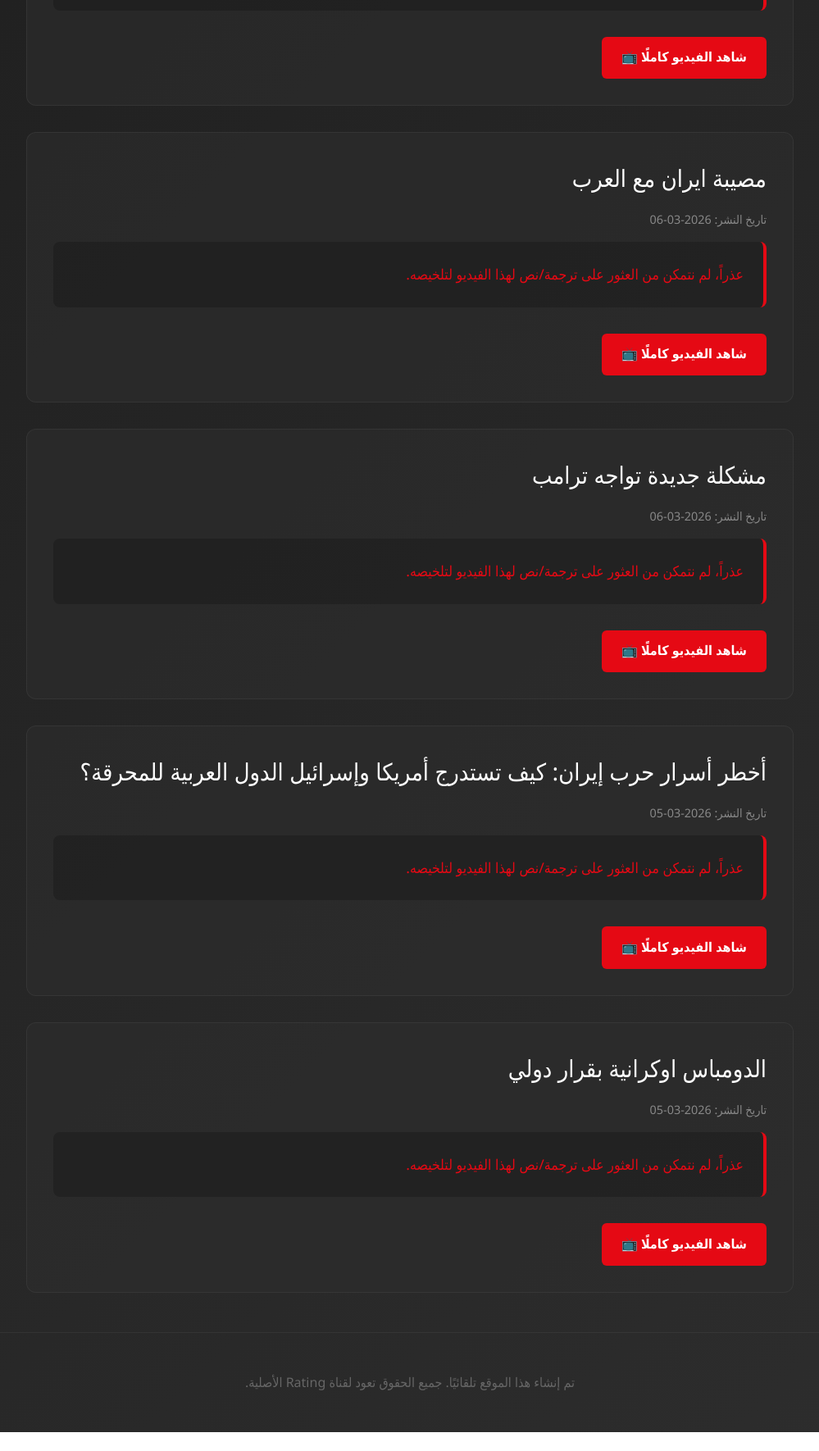
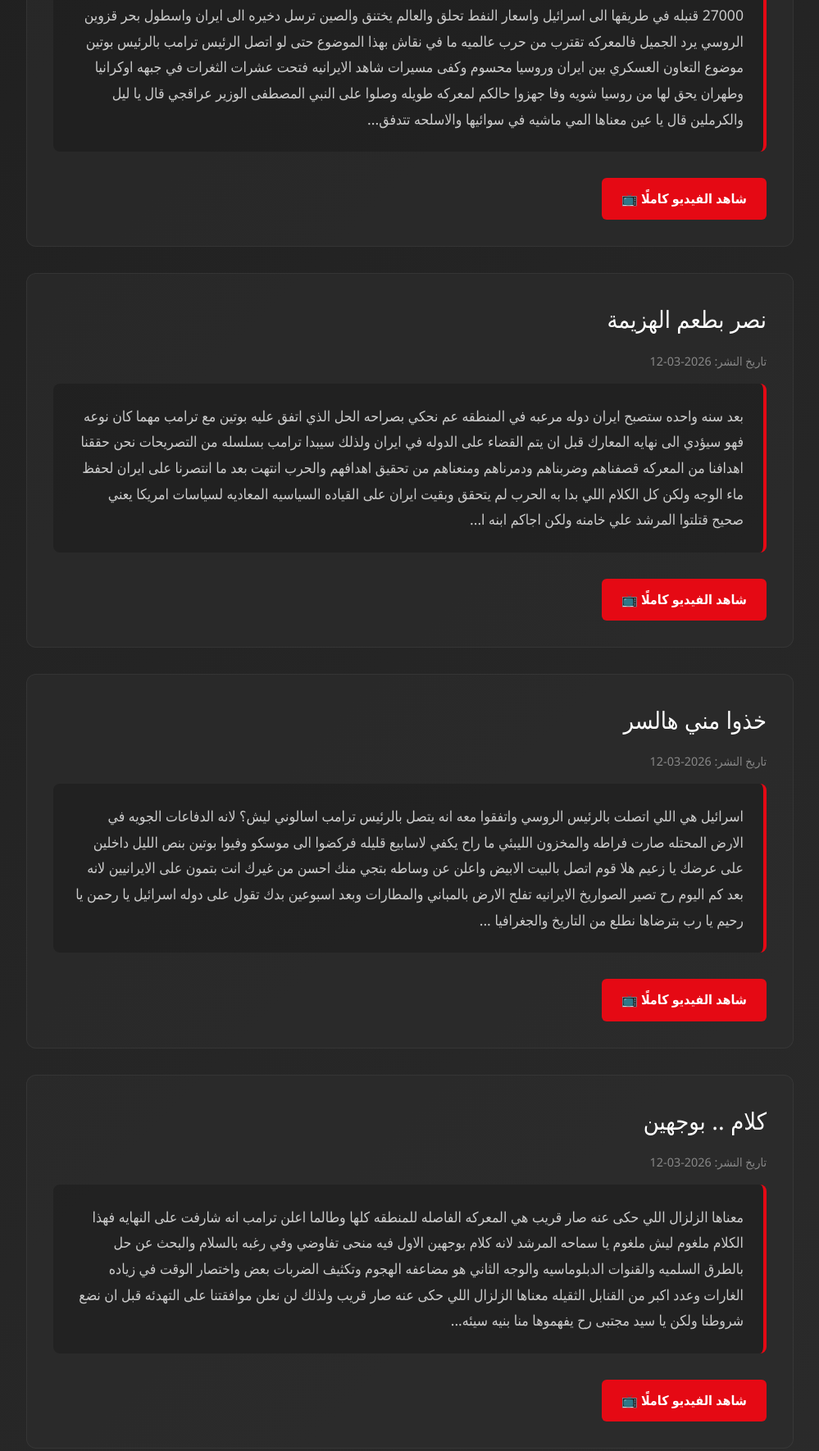
Before and after one commit to hadialshurem/rating-video-summarizer, a plain HTML site: page index.html in a window 1280 px wide. Shown: the part 574-2344 px from the top of the page at 82% size, without its empty margins (140-1139 px from the left). Before the commit the page ends 2321 px from the top, so only its background shows below. Drawn offline with Linux system fonts and the light colour scheme.

Commit message:
Auto update from CoPaw: Sun Mar 29 18:44:48 +03 2026

```diff
--- a/index.html
+++ b/index.html
@@ -141,95 +141,95 @@
     </header>
 
     <main>
-        <div class="last-updated">آخر تحديث: 2026-03-07 03:27:54</div>
+        <div class="last-updated">آخر تحديث: 2026-03-12 23:16:03</div>
 
 
         <article class="video-card">
-            <a href="https://youtube.com/watch?v=eBN1-48NzZo" class="video-title" target="_blank">
-                أمة عربية "عظيمة جدًا"
+            <a href="https://youtube.com/watch?v=NcIJoYAoVzk" class="video-title" target="_blank">
+                الهروب من الحرب العالمية.. لماذا استدرجت روسيا والصين ترامب إلى حرب إيران؟
             </a>
 
             <div class="video-meta">
-                <span>تاريخ النشر: 2026-03-06</span>
+                <span>تاريخ النشر: 2026-03-12</span>
             </div>
 
             <div class="summary-content">
-                <p style='color:#e50914;'>عذراً، لم نتمكن من العثور على ترجمة/نص لهذا الفيديو لتلخيصه.</p>
+                <p>27000 قنبله في طريقها الى اسرائيل واسعار النفط تحلق والعالم يختنق والصين ترسل دخيره الى ايران واسطول بحر قزوين الروسي يرد الجميل فالمعركه تقترب من حرب عالميه ما في نقاش بهذا الموضوع حتى لو اتصل الرئيس ترامب بالرئيس بوتين موضوع التعاون العسكري بين ايران وروسيا محسوم وكفى مسيرات شاهد الايرانيه فتحت عشرات الثغرات في جبهه اوكرانيا وطهران يحق لها من روسيا شويه وفا جهزوا حالكم لمعركه طويله وصلوا على النبي المصطفى الوزير عراقجي قال يا ليل والكرملين قال يا عين معناها المي ماشيه في سوائيها والاسلحه تتدفق...</p>
             </div>
 
-            <a href="https://youtube.com/watch?v=eBN1-48NzZo" class="watch-btn" target="_blank">
+            <a href="https://youtube.com/watch?v=NcIJoYAoVzk" class="watch-btn" target="_blank">
                 شاهد الفيديو كاملًا 📺
             </a>
         </article>
 
         <article class="video-card">
-            <a href="https://youtube.com/watch?v=q_OPxO7NbOg" class="video-title" target="_blank">
-                مصيبة ايران مع العرب
+            <a href="https://youtube.com/watch?v=_e8bMIVrPZ0" class="video-title" target="_blank">
+                نصر بطعم الهزيمة
             </a>
 
             <div class="video-meta">
-                <span>تاريخ النشر: 2026-03-06</span>
+                <span>تاريخ النشر: 2026-03-12</span>
             </div>
 
             <div class="summary-content">
-                <p style='color:#e50914;'>عذراً، لم نتمكن من العثور على ترجمة/نص لهذا الفيديو لتلخيصه.</p>
+                <p>بعد سنه واحده ستصبح ايران دوله مرعبه في المنطقه عم نحكي بصراحه الحل الذي اتفق عليه بوتين مع ترامب مهما كان نوعه فهو سيؤدي الى نهايه المعارك قبل ان يتم القضاء على الدوله في ايران ولذلك سيبدا ترامب بسلسله من التصريحات نحن حققنا اهدافنا من المعركه قصفناهم وضربناهم ودمرناهم ومنعناهم من تحقيق اهدافهم والحرب انتهت بعد ما انتصرنا على ايران لحفظ ماء الوجه ولكن كل الكلام اللي بدا به الحرب لم يتحقق وبقيت ايران على القياده السياسيه المعاديه لسياسات امريكا يعني صحيح قتلتوا المرشد علي خامنه ولكن اجاكم ابنه ا...</p>
             </div>
 
-            <a href="https://youtube.com/watch?v=q_OPxO7NbOg" class="watch-btn" target="_blank">
+            <a href="https://youtube.com/watch?v=_e8bMIVrPZ0" class="watch-btn" target="_blank">
                 شاهد الفيديو كاملًا 📺
             </a>
         </article>
 
         <article class="video-card">
-            <a href="https://youtube.com/watch?v=zU2Wd0GBwlQ" class="video-title" target="_blank">
-                مشكلة جديدة تواجه ترامب
+            <a href="https://youtube.com/watch?v=8RdKNXyuXOs" class="video-title" target="_blank">
+                خذوا مني هالسر
             </a>
 
             <div class="video-meta">
-                <span>تاريخ النشر: 2026-03-06</span>
+                <span>تاريخ النشر: 2026-03-12</span>
             </div>
 
             <div class="summary-content">
-                <p style='color:#e50914;'>عذراً، لم نتمكن من العثور على ترجمة/نص لهذا الفيديو لتلخيصه.</p>
+                <p>اسرائيل هي اللي اتصلت بالرئيس الروسي واتفقوا معه انه يتصل بالرئيس ترامب اسالوني ليش؟ لانه الدفاعات الجويه في الارض المحتله صارت فراطه والمخزون الليبئي ما راح يكفي لاسابيع قليله فركضوا الى موسكو وفيوا بوتين بنص الليل داخلين على عرضك يا زعيم هلا قوم اتصل بالبيت الابيض واعلن عن وساطه بتجي منك احسن من غيرك انت بتمون على الايرانيين لانه بعد كم اليوم رح تصير الصواريخ الايرانيه تفلح الارض بالمباني والمطارات وبعد اسبوعين بدك تقول على دوله اسرائيل يا رحمن يا رحيم يا رب بترضاها نطلع من التاريخ والجغرافيا ...</p>
             </div>
 
-            <a href="https://youtube.com/watch?v=zU2Wd0GBwlQ" class="watch-btn" target="_blank">
+            <a href="https://youtube.com/watch?v=8RdKNXyuXOs" class="watch-btn" target="_blank">
                 شاهد الفيديو كاملًا 📺
             </a>
         </article>
 
         <article class="video-card">
-            <a href="https://youtube.com/watch?v=WS3uKY5j71w" class="video-title" target="_blank">
-                أخطر أسرار حرب إيران: كيف تستدرج أمريكا وإسرائيل الدول العربية للمحرقة؟
+            <a href="https://youtube.com/watch?v=rmW0hVo8woE" class="video-title" target="_blank">
+                كلام .. بوجهين
             </a>
 
             <div class="video-meta">
-                <span>تاريخ النشر: 2026-03-05</span>
+                <span>تاريخ النشر: 2026-03-12</span>
             </div>
 
             <div class="summary-content">
-                <p style='color:#e50914;'>عذراً، لم نتمكن من العثور على ترجمة/نص لهذا الفيديو لتلخيصه.</p>
+                <p>معناها الزلزال اللي حكى عنه صار قريب هي المعركه الفاصله للمنطقه كلها وطالما اعلن ترامب انه شارفت على النهايه فهذا الكلام ملغوم ليش ملغوم يا سماحه المرشد لانه كلام بوجهين الاول فيه منحى تفاوضي وفي رغبه بالسلام والبحث عن حل بالطرق السلميه والقنوات الدبلوماسيه والوجه الثاني هو مضاعفه الهجوم وتكثيف الضربات بعض واختصار الوقت في زياده الغارات وعدد اكبر من القنابل الثقيله معناها الزلزال اللي حكى عنه صار قريب ولذلك لن نعلن موافقتنا على التهدئه قبل ان نضع شروطنا ولكن يا سيد مجتبى رح يفهموها منا بنيه سيئه...</p>
             </div>
 
-            <a href="https://youtube.com/watch?v=WS3uKY5j71w" class="watch-btn" target="_blank">
+            <a href="https://youtube.com/watch?v=rmW0hVo8woE" class="watch-btn" target="_blank">
                 شاهد الفيديو كاملًا 📺
             </a>
         </article>
 
         <article class="video-card">
-            <a href="https://youtube.com/watch?v=Xqy_O6yVUSA" class="video-title" target="_blank">
-                الدومباس اوكرانية بقرار دولي
+            <a href="https://youtube.com/watch?v=hLyHnzE--lw" class="video-title" target="_blank">
+                رجل الساعة المرعب
             </a>
 
             <div class="video-meta">
-                <span>تاريخ النشر: 2026-03-05</span>
+                <span>تاريخ النشر: 2026-03-11</span>
             </div>
 
             <div class="summary-content">
-                <p style='color:#e50914;'>عذراً، لم نتمكن من العثور على ترجمة/نص لهذا الفيديو لتلخيصه.</p>
+                <p>حركه زياده ما في الجميع تفضلوا من غير مطرود مجتبى خامنئي لبس عبايه ابوه صار ترند رجل الساعه ما في نقاش اللي قال له انه المعركه راحت شهرين واللي اقترح عليه يلغي فتوى ابوه ويبدا بصناعه سلاح نووي واللي قال له انتبه من الجواسيس حواليك لكنه صار يتصرف كامام من اول يوم تصريحات ممنوع حركه زياده ما في الجميع تفضلوا من غير مطرود ما عدا انت الرئيس بزشكان وعلي لارجالي بتطلعوا على الاعلام بتردوا على ترامب واتباعه بنفس طريقه التهديد اللي حكى فيها كل صاروخ تطلقه ايران لن يقل وزنه عن طن بدنا نخلي صفارات الانذار...</p>
             </div>
 
-            <a href="https://youtube.com/watch?v=Xqy_O6yVUSA" class="watch-btn" target="_blank">
+            <a href="https://youtube.com/watch?v=hLyHnzE--lw" class="watch-btn" target="_blank">
                 شاهد الفيديو كاملًا 📺
             </a>
         </article>
```
Also changed, not shown: 2 other files.
